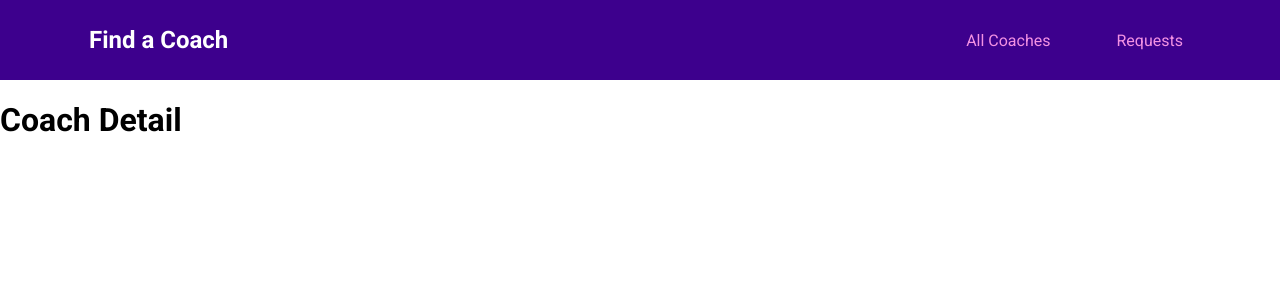
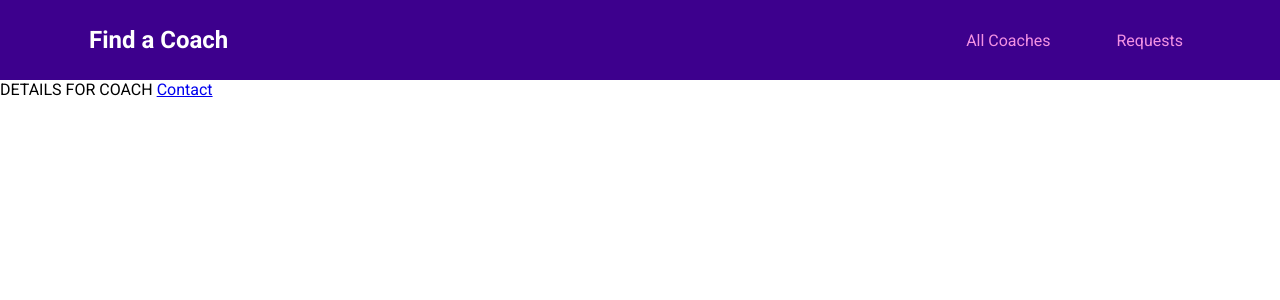
Before and after one commit to Siffersari/studious-guacamole, a Vue app: page /coaches/1 in a window 1280 px wide. Shown: the top 300 px of the page. Built offline with nearby package versions, Linux system fonts and the light colour scheme.

Commit message:
Wiring up pages

```diff
--- a/src/pages/coaches/CoachDetail.vue
+++ b/src/pages/coaches/CoachDetail.vue
@@ -1,3 +1,5 @@
 <template>
-  <h1>Coach Detail</h1>
+  DETAILS FOR COACH
+  <router-view></router-view>
+  <router-link to="/coaches/c1/contact">Contact</router-link>
 </template>
```
